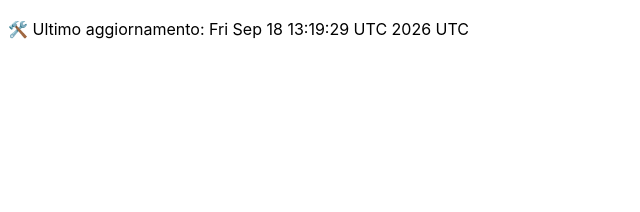
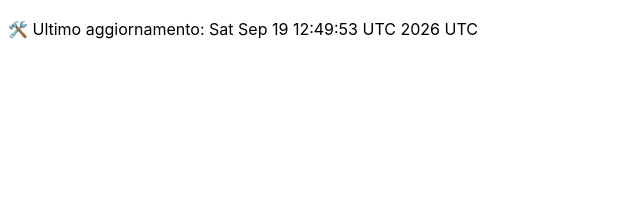
Before and after one commit to DanteTrb/DanteTrb.github.io, a Jekyll site: the page built from badges.md, in a window 1280 px wide. Shown: the top 212 px of the page, without its empty margins (0-640 px from the left). Built offline with Jekyll 4.4.1, drawn with Linux system fonts in a browser that asks for light colours; our own code applies the rules of GitHub Pages for plain Markdown files.

Commit message:
🛠️ Aggiornamento automatico badge

```diff
--- a/badges.md
+++ b/badges.md
@@ -1 +1 @@
-🛠️ Ultimo aggiornamento: Fri Sep 18 13:19:29 UTC 2026 UTC
+🛠️ Ultimo aggiornamento: Sat Sep 19 12:49:53 UTC 2026 UTC
```
